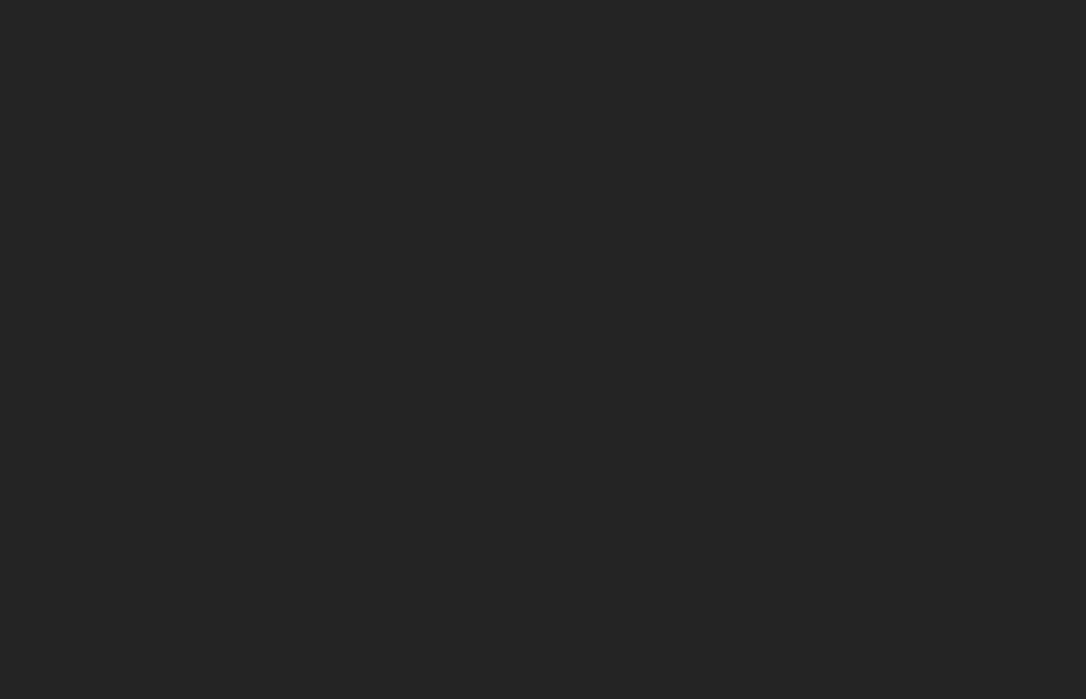
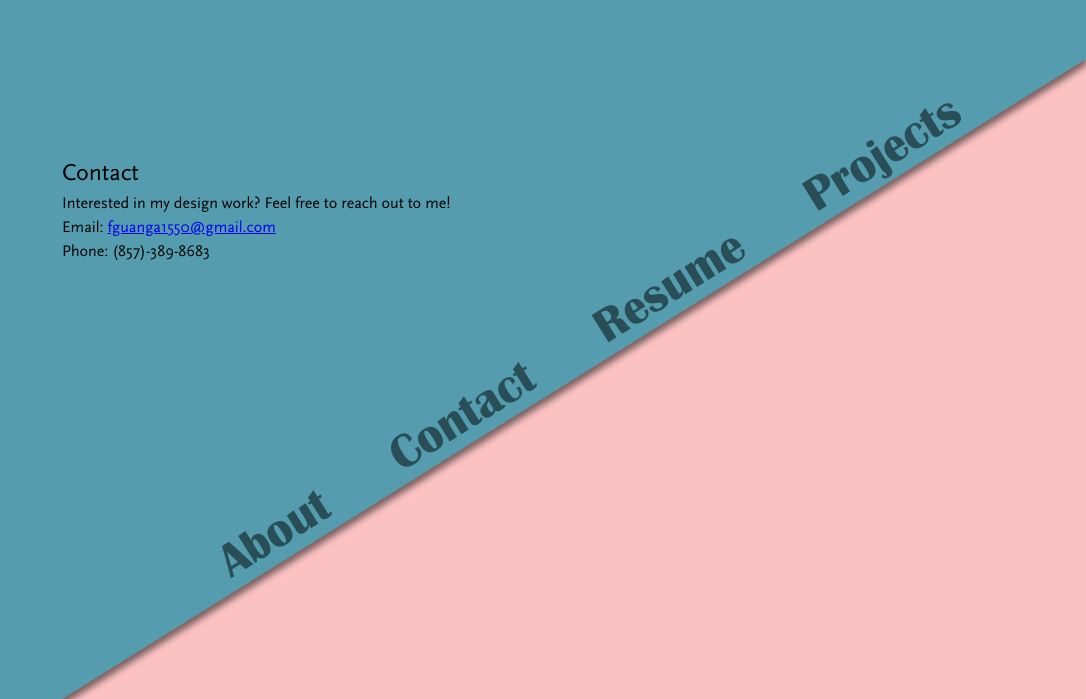
Before and after one commit to MaybeFreak/FaithGuanga-PortFolio, a React (Vite) app: page /contact in a window 1280 px wide. Before the commit this address had no page. Shown: the part 101-800 px from the top of the page, without its empty margins (194-1280 px from the left). Built offline with nearby package versions, Linux system fonts and the light colour scheme.

Commit message:
refixed a bug with the nav buttons

```diff
--- a/src/components/Contact/Contact.jsx
+++ b/src/components/Contact/Contact.jsx
@@ -1,5 +1,17 @@
 const Contact = () => {
-  return <div></div>;
+  return (
+    <div>
+      <h2>Contact</h2>
+      <p>Interested in my design work? Feel free to reach out to me! </p>
+      <p>
+        Email: <a href="mailto:fguanga1550@gmail.com">fguanga1550@gmail.com</a>
+      </p>
+
+      <p>
+        Phone: <span id="PhoneNumber">(857)-389-8683</span>
+      </p>
+    </div>
+  );
 };
 
 export default Contact;
--- a/src/components/Main/Main.jsx
+++ b/src/components/Main/Main.jsx
@@ -66,10 +66,10 @@ const Main = ({ children }) => {
               transform: `translate(-50%,50%) rotate(-${slopeAngle}deg)`,
             }}
           >
-            <button onClick={() => changeContent("about")}>About</button>
-            <button onClick={() => changeContent("contact")}>Contact</button>
-            <button onClick={() => changeContent("resume")}>Resume</button>
-            <button onClick={() => changeContent("projects")}>Projects</button>
+            <button onClick={() => changeContent("/about")}>About</button>
+            <button onClick={() => changeContent("/contact")}>Contact</button>
+            <button onClick={() => changeContent("/resume")}>Resume</button>
+            <button onClick={() => changeContent("/projects")}>Projects</button>
           </nav>
         </div>
       </div>
--- a/src/main.jsx
+++ b/src/main.jsx
@@ -5,6 +5,7 @@ import Header from "./components/header/Header";
 import About from "./components/About/About";
 import Main from "./components/Main/Main";
 import Landing from "./components/Landing/Landing";
+import Contact from "./components/Contact/Contact";
 
 ReactDOM.createRoot(document.getElementById("root")).render(
   <BrowserRouter>
@@ -25,6 +26,14 @@ ReactDOM.createRoot(document.getElementById("root")).render(
           </Main>
         }
       />
+      <Route
+        path="contact"
+        element={
+          <Main>
+            <Contact />
+          </Main>
+        }
+      />
     </Routes>
   </BrowserRouter>
 );
```
